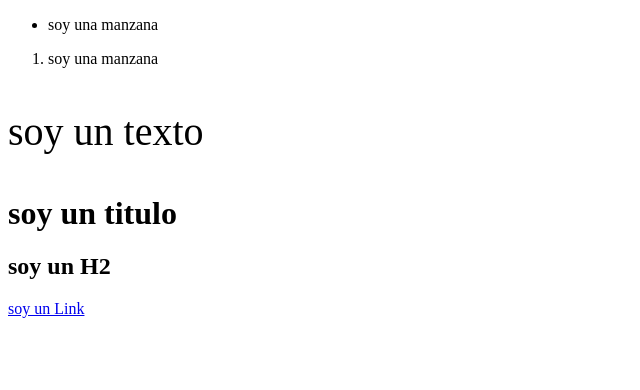
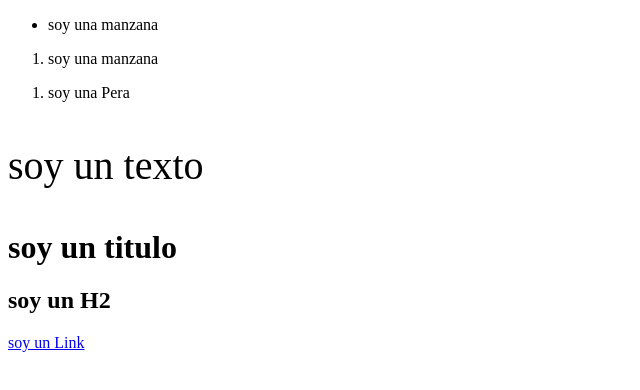
Before and after one commit to larrysamyr/alphaHtml, a plain HTML site: page htmlClases/index.html in a window 1280 px wide. Shown: the whole page, without its empty margins (0-640 px from the left). Drawn offline with Linux system fonts and the light colour scheme; files that its build step writes are made by us from their sources.

Commit message:
commit en Ryzen2

```diff
--- a/htmlClases/index.html
+++ b/htmlClases/index.html
@@ -29,6 +29,9 @@
             <ol>
                 <li>soy una manzana</li>
             </ol>
+            <ol>
+                <li>soy una Pera</li>
+            </ol>
         </main>
         <footer>
 
```
